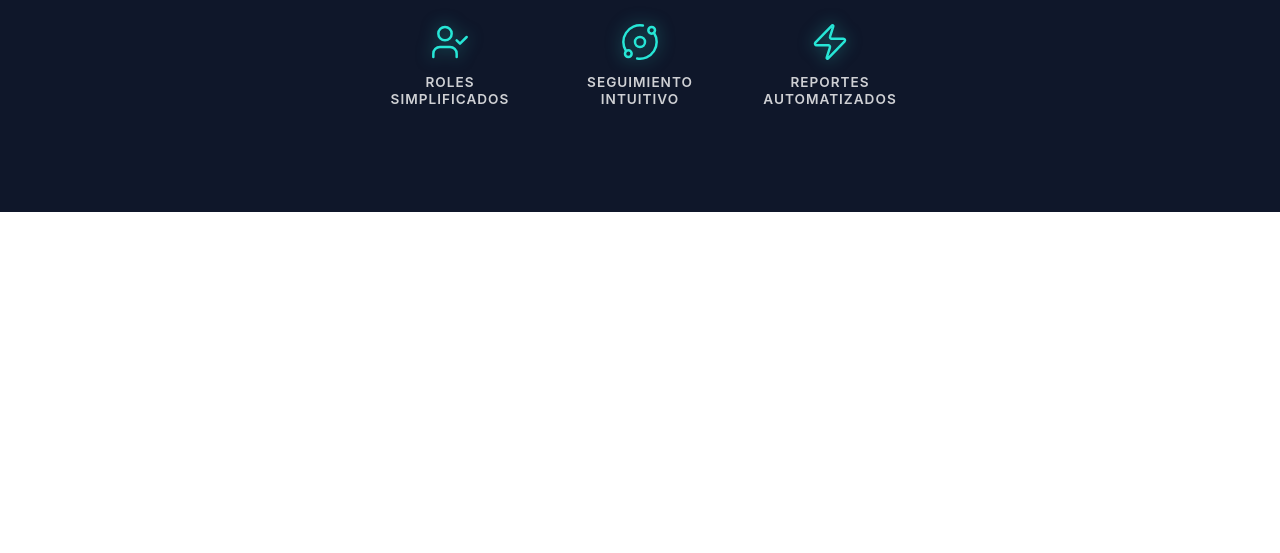
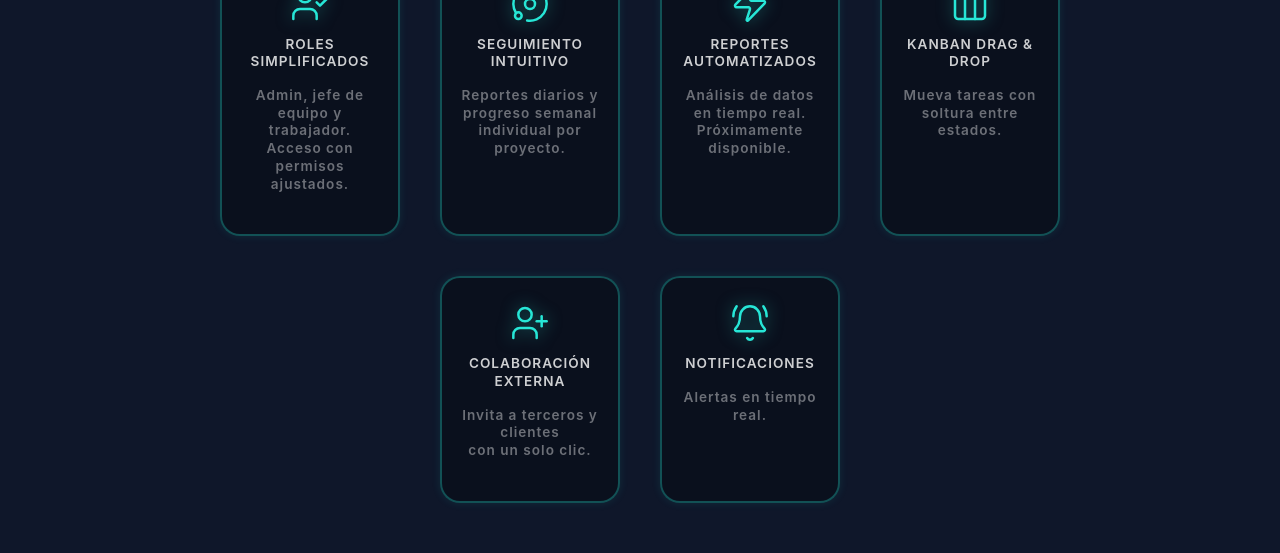
Before and after one commit to 4GeeksAcademy/fs-127-Bohr-PIAH, a React app: page / in a window 1280 px wide. Shown: the part 675-1228 px from the top of the page. Before the commit the page ends 887 px from the top, so only its background shows below. Built offline with nearby package versions, Linux system fonts and the light colour scheme; no server answers.

Commit message:
contenedores con iconos

```diff
--- a/src/front/index.css
+++ b/src/front/index.css
@@ -18,7 +18,8 @@
     flex-direction: column;
     align-items: center;
     justify-content: center;
-    overflow-x: hidden;
+    overflow-x: auto;
+    padding-bottom: 50px;
     color: white;
     font-family: 'Inter', system-ui, sans-serif;
 }
@@ -221,12 +222,35 @@
     gap: 40px;
     margin-top: 30px;
     flex-wrap: wrap; /* Para que en móvil se pongan uno debajo de otro */
+     max-width: 1000px; /* Añade esto para que se agrupen mejor */
+    margin-left: auto;
+    margin-right: auto;
+}
+
+/* EFECTOS ENVOLVENTES CONTENEDORES MAIN */
+
+
+.feature-description {
+    font-size: 0.82rem;
+    color: var(--c-orb);
+    opacity: 0.5;
+    line-height: 1.6;
+    margin-top: 10px;
+    text-align: center;
+    text-transform: none !important;
+    font-weight: 300;
+    letter-spacing: 0.3px;
 }
 
 .feature-item {
     text-align: center;
-    width: 150px;
-    transition: transform 0.3s ease;
+    width: 180px;
+    transition: all 0.3s ease;
+    background: rgba(0, 0, 0, 0.3); /* Fondo oscuro */
+    border: 2px solid rgba(39, 230, 214, 0.3); /* Línea verde turquesa */
+    border-radius: 20px; /* Bordes redondeados */
+    padding: 25px 15px;
+    box-shadow: 0 0 10px rgba(39, 230, 214, 0.1);
 }
 
 .feature-item svg {
@@ -244,5 +268,14 @@
 }
 
 .feature-item:hover {
-    transform: translateY(-5px);
+    ransform: translateY(-8px);
+    background: rgba(39, 230, 214, 0.05); /* Fondo casi invisible para que no sea brusco */
+    border-color: var(--c-cyber); /* Solo resalta la línea */
+    box-shadow: 0 0 20px rgba(39, 230, 214, 0.4); /* Resplandor de la línea */
+    color: white; /* Mantener el texto blanco */
 }
+
+.feature-item:hover svg {
+    stroke: #000000 !important;
+    filter: none;
+}
--- a/src/front/pages/Home.jsx
+++ b/src/front/pages/Home.jsx
@@ -5,7 +5,7 @@ import { useState } from "react";
 import "../index.css";
 import Lottie from "lottie-react";
 import atomo from "../assets/atomoLottie.json"
-import { UserCheck, Orbit, Zap } from 'lucide-react';
+import { UserCheck, Orbit, Zap, Columns3, UserPlus, BellRing } from 'lucide-react';
 
 export const Home = () => {
     return (
@@ -53,27 +53,65 @@ export const Home = () => {
 
             <h2 className="welcome-text">
                 BOHR <br />
-                <span>Estructura Atómica para la Gestión de Proyectos</span>
+                <span>GESTION DE PROYECTOS PARA EQUIPOS QUE NO FALLAN</span>
+                 <span>TODO LO QUE NECESITAS PARA LOGRAR EL ÉXITO DE UNA FORMA SENCILLA E INTUITIVA</span>
             </h2>
-
-            {/* <p className="description-text">
-                Gestión de proyectos. Asignación de roles simplificada, seguimiento de estados intuitivo y reportes automatizados. Porque gestionar un equipo no debería ser tan complejo como la física cuántica. Todo lo que necesitas, exactamente donde lo necesitas.
-            </p>*/}
 
             <div className="features-grid">
                 <div className="feature-item">
                     <UserCheck size={40} strokeWidth={1.5} color="#27E6D6" />
-                    <p>Roles <br /> Simplificados</p>
+                    <p className="feature-title">Roles Simplificados</p>
+                    <p className="feature-description">
+                        Admin, jefe de equipo y trabajador. <br />
+                        Acceso con permisos ajustados.
+                    </p>
+                </div>
+
+                <div className="feature-item">
+                    <Orbit size={40} strokeWidth={1.5} color="#27E6D6" />
+                    <p className="feature-title">Seguimiento Intuitivo</p>
+                    <p className="feature-description">
+                        Reportes diarios y progreso semanal <br />
+                        individual por proyecto.
+                    </p>
+                </div>
+
+                <div className="feature-item">
+                    <Zap size={40} strokeWidth={1.5} color="#27E6D6" />
+                    <p className="feature-title">Reportes Automatizados</p>
+                    <p className="feature-description">
+                        Análisis de datos en tiempo real. <br />
+                        Próximamente disponible.
+                    </p>
+                </div>
+
+                <div className="feature-item">
+                    <Columns3 size={40} strokeWidth={1.5} color='#27E6D6' />
+                    <p className="feature-title">Kanban Drag & Drop</p>
+                    <p className="feature-description">
+                        Mueva tareas con soltura entre estados.
+                    </p>
+
                 </div>
                 <div className="feature-item">
-                    <Orbit size={40} strokeWidth={1.5} color="#27E6D6" />
-                    <p>Seguimiento <br /> Intuitivo</p>
+                    <UserPlus size={40} strokeWidth={1.5} color="#27E6D6" />
+                    <p className="feature-title">Colaboración Externa</p>
+                    <p className="feature-description">
+                        Invita a terceros y clientes <br />
+                        con un solo clic.
+                    </p>
                 </div>
+
+                {/* Notificaciones */}
                 <div className="feature-item">
-                    <Zap size={40} strokeWidth={1.5} color="#27E6D6" />
-                    <p>Reportes <br /> Automatizados</p>
+                    <BellRing size={40} strokeWidth={1.5} color="#27E6D6" />
+                    <p className="feature-title">Notificaciones</p>
+                    <p className="feature-description">
+                        Alertas en tiempo real.
+                    </p>
                 </div>
             </div>
+
         </div>
     );
 };
```
Also changed, not shown: 1 other file.
